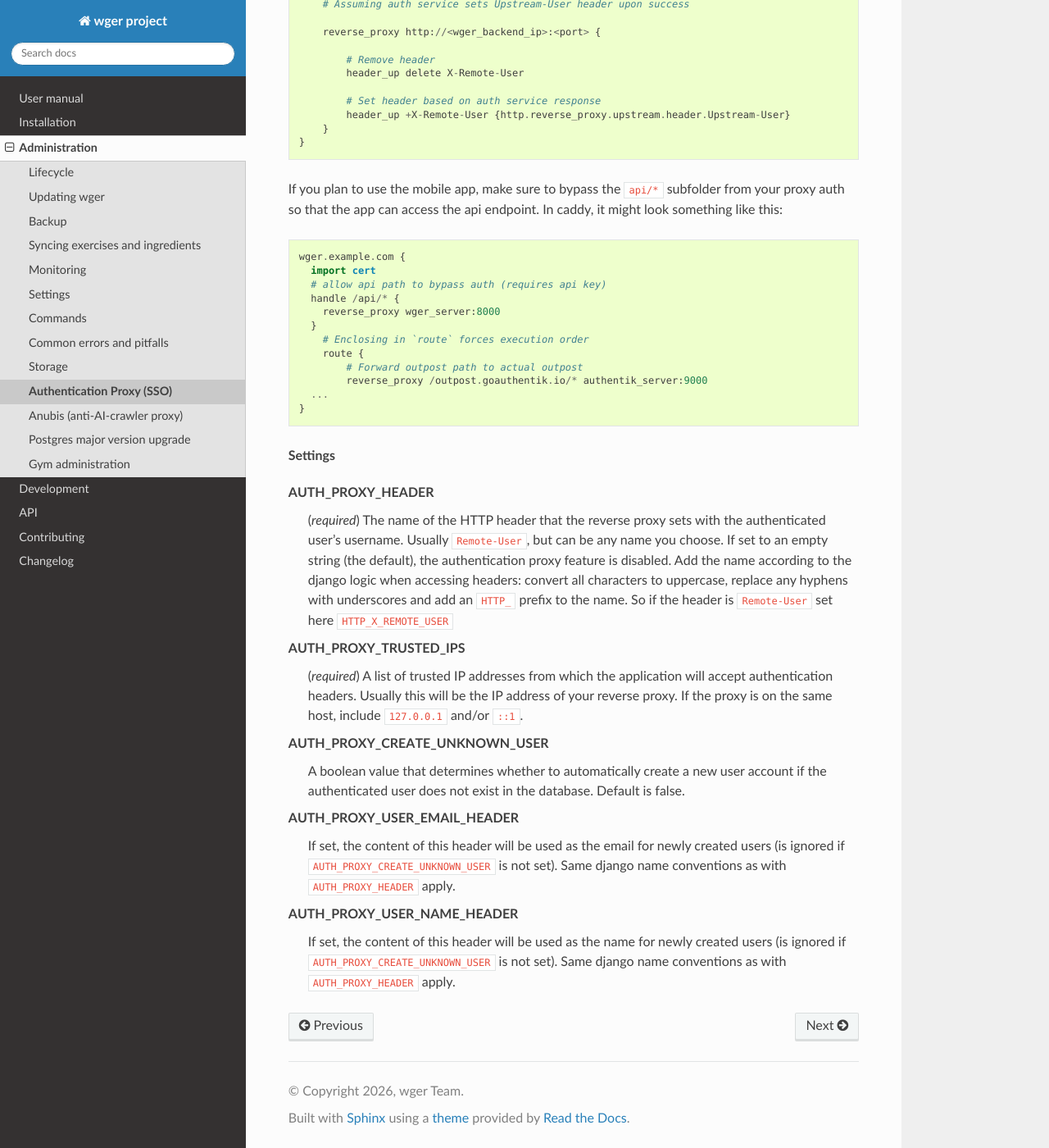
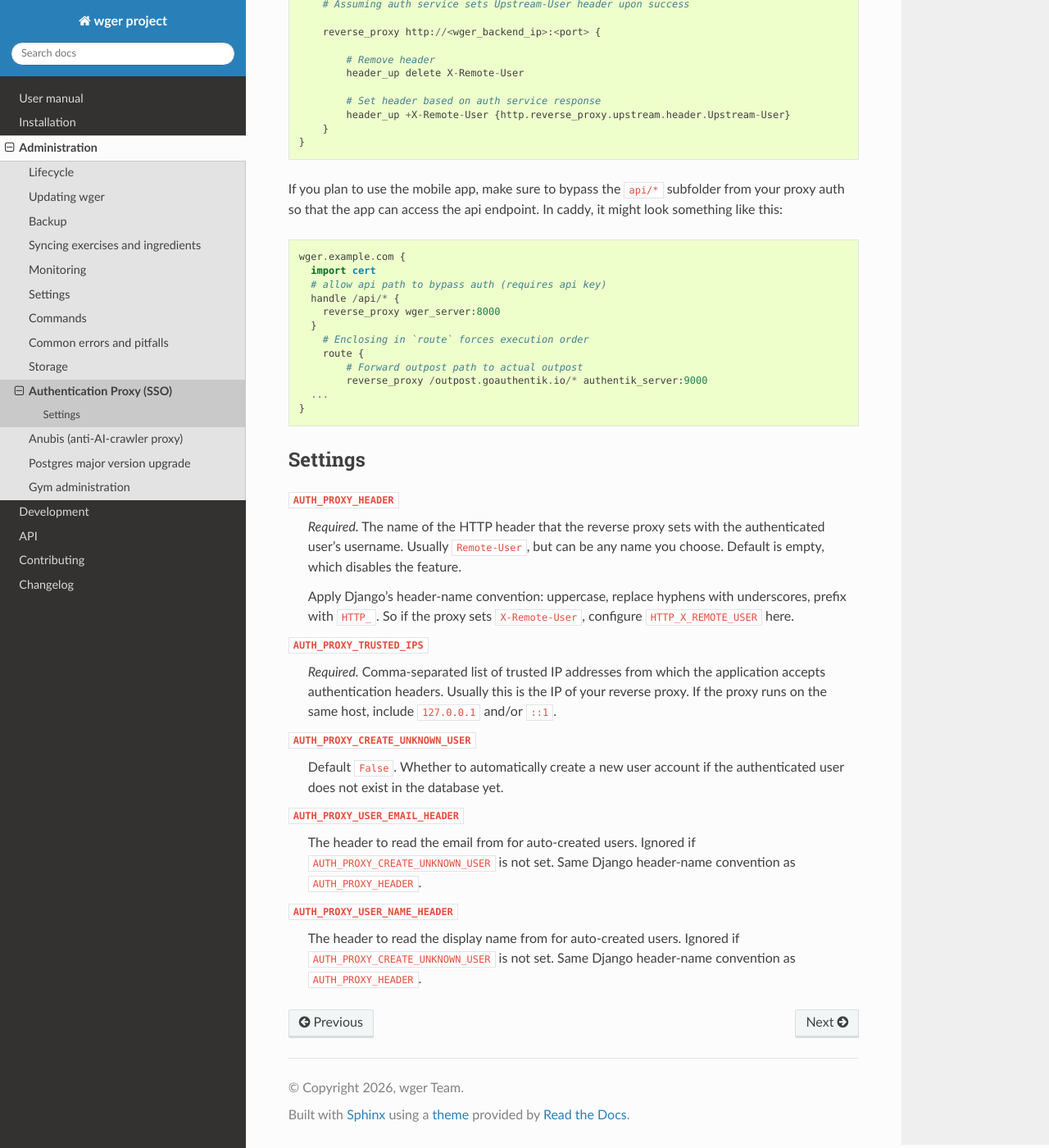
Before and after one commit to wger-project/docs, a Sphinx documentation site: the page built from docs/administration/auth_proxy.rst, in a window 1280 px wide and 1400 px high, scrolled down 648 px. Shown: the whole window at 82% size. Built offline with Sphinx 7.4.7 and the Read the Docs theme 3.1.0, drawn with Linux system fonts in a browser that asks for light colours.

```diff
--- a/docs/administration/auth_proxy.rst
+++ b/docs/administration/auth_proxy.rst
@@ -57,33 +57,34 @@ it might look something like this::
     }
 
 
-**Settings**
+Settings
+--------
 
-AUTH_PROXY_HEADER
-    (*required*) The name of the HTTP header that the reverse proxy sets with
-    the authenticated user's username. Usually ``Remote-User``, but can be any
-    name you choose. If set to an empty string (the default), the authentication
-    proxy feature is disabled. Add the name according to the django logic when
-    accessing headers: convert all characters to uppercase, replace any hyphens
-    with underscores and add an ``HTTP_`` prefix to the name. So if the header
-    is ``Remote-User`` set here ``HTTP_X_REMOTE_USER``
+``AUTH_PROXY_HEADER``
+  *Required.* The name of the HTTP header that the reverse proxy sets with
+  the authenticated user's username. Usually ``Remote-User``, but can be any
+  name you choose. Default is empty, which disables the feature.
 
-AUTH_PROXY_TRUSTED_IPS
-    (*required*) A list of trusted IP addresses from which the application will accept
-    authentication headers. Usually this will be the IP address of your reverse proxy.
-    If the proxy is on the same host, include ``127.0.0.1`` and/or ``::1``.
+  Apply Django's header-name convention: uppercase, replace hyphens with
+  underscores, prefix with ``HTTP_``. So if the proxy sets ``X-Remote-User``,
+  configure ``HTTP_X_REMOTE_USER`` here.
 
-AUTH_PROXY_CREATE_UNKNOWN_USER
-    A boolean value that determines whether to automatically create a new user
-    account if the authenticated user does not exist in the database. Default
-    is false.
+``AUTH_PROXY_TRUSTED_IPS``
+  *Required.* Comma-separated list of trusted IP addresses from which the
+  application accepts authentication headers. Usually this is the IP of your
+  reverse proxy. If the proxy runs on the same host, include ``127.0.0.1``
+  and/or ``::1``.
 
-AUTH_PROXY_USER_EMAIL_HEADER
-    If set, the content of this header will be used as the email for newly created
-    users (is ignored if ``AUTH_PROXY_CREATE_UNKNOWN_USER`` is not set). Same django
-    name conventions as with ``AUTH_PROXY_HEADER`` apply.
+``AUTH_PROXY_CREATE_UNKNOWN_USER``
+  Default ``False``. Whether to automatically create a new user account
+  if the authenticated user does not exist in the database yet.
 
-AUTH_PROXY_USER_NAME_HEADER
-    If set, the content of this header will be used as the name for newly created
-    users (is ignored if ``AUTH_PROXY_CREATE_UNKNOWN_USER`` is not set). Same django
-    name conventions as with ``AUTH_PROXY_HEADER`` apply.
+``AUTH_PROXY_USER_EMAIL_HEADER``
+  The header to read the email from for auto-created users. Ignored if
+  ``AUTH_PROXY_CREATE_UNKNOWN_USER`` is not set. Same Django header-name
+  convention as ``AUTH_PROXY_HEADER``.
+
+``AUTH_PROXY_USER_NAME_HEADER``
+  The header to read the display name from for auto-created users. Ignored
+  if ``AUTH_PROXY_CREATE_UNKNOWN_USER`` is not set. Same Django header-name
+  convention as ``AUTH_PROXY_HEADER``.
```
Also changed, not shown: docs/development/backend.rst (+6 -5 lines), docs/installation/kubernetes.rst (+11 -5 lines).
